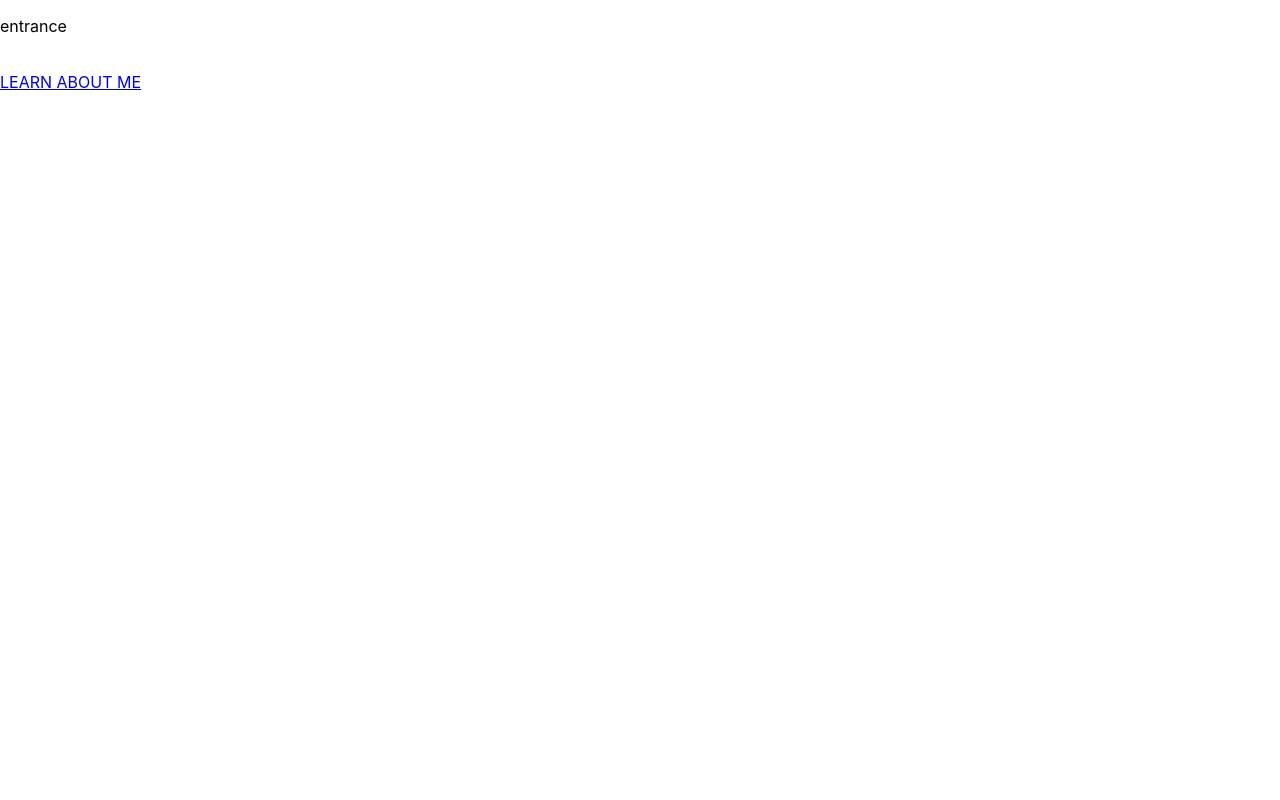
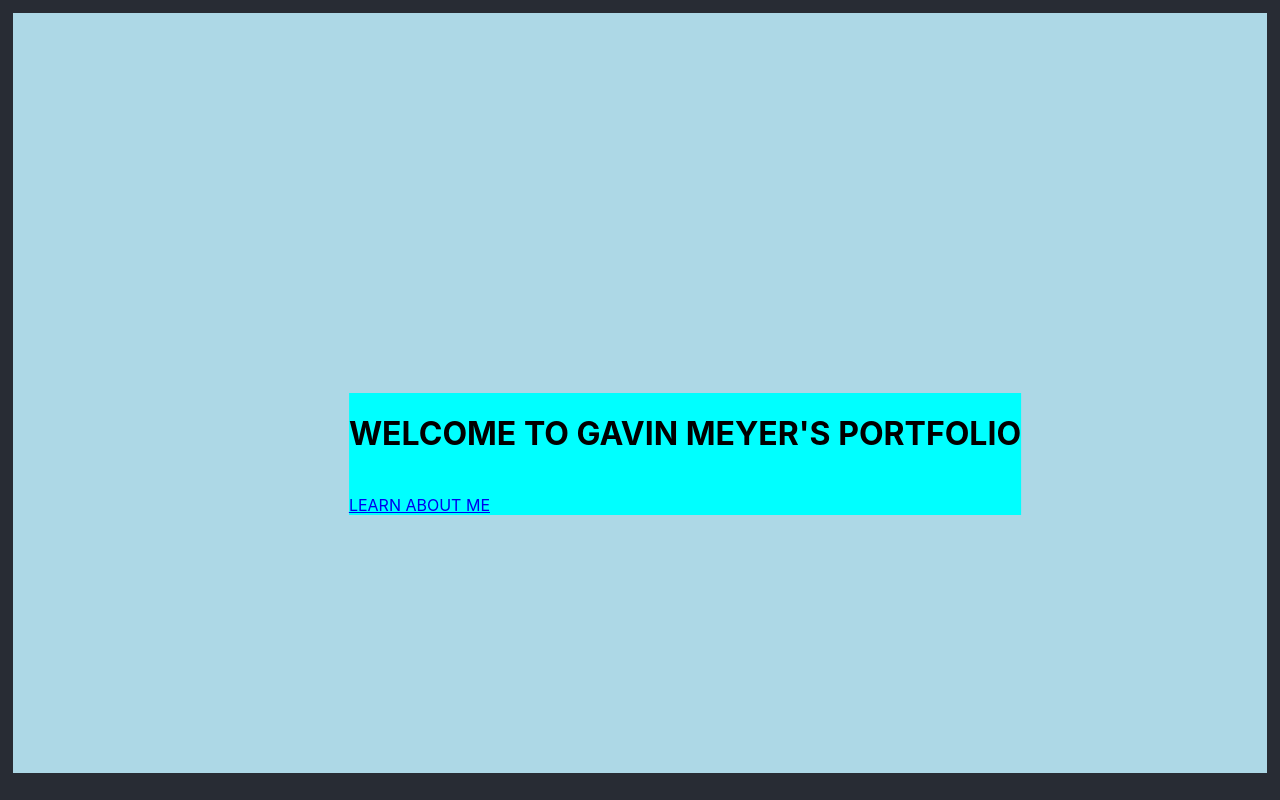
Before and after one commit to GavinMeyer/WebPortfolioReact, a React (Create React App) app: page / in a window 1280 px wide. Built offline with nearby package versions, Linux system fonts and the light colour scheme.

Commit message:
v0.1.5
some entrance page progress

```diff
--- a/src/App.css
+++ b/src/App.css
@@ -1,3 +1,7 @@
+body {
+  overflow: scroll;
+}
+
 .App {
   text-align: center;
 }
--- a/src/Entrance.css
+++ b/src/Entrance.css
@@ -0,0 +1,27 @@
+body {
+    overflow: auto;
+    background: #282c34;
+}
+
+h1 {
+    align-self: right;
+}
+
+.mainDiv {
+    background: lightblue;
+    position: relative;
+    min-height: 95dvh;
+    margin: 1%;
+}
+
+.innerDiv{
+    position: absolute;
+    top: 50%;
+    -ms-transform: translateY(-50%);
+    transform: translateY(-50%);
+
+    -ms-transform: translateX(50%);
+    transform: translateX(50%);
+
+    background: aqua;
+}
--- a/src/Entrance.js
+++ b/src/Entrance.js
@@ -3,10 +3,12 @@ import { Link } from 'react-router-dom';
 
 function Entrance(){
     return(
-        <div>
-            <p>entrance</p>
-            <br />
-            <Link to="/home" >LEARN ABOUT ME</Link>
+        <div className="mainDiv">
+            <div className="innerDiv">
+                <h1>WELCOME TO GAVIN MEYER'S PORTFOLIO</h1>
+                <br />
+                <Link to="/home" >LEARN ABOUT ME</Link>
+            </div>
         </div>
     );
 }
```
